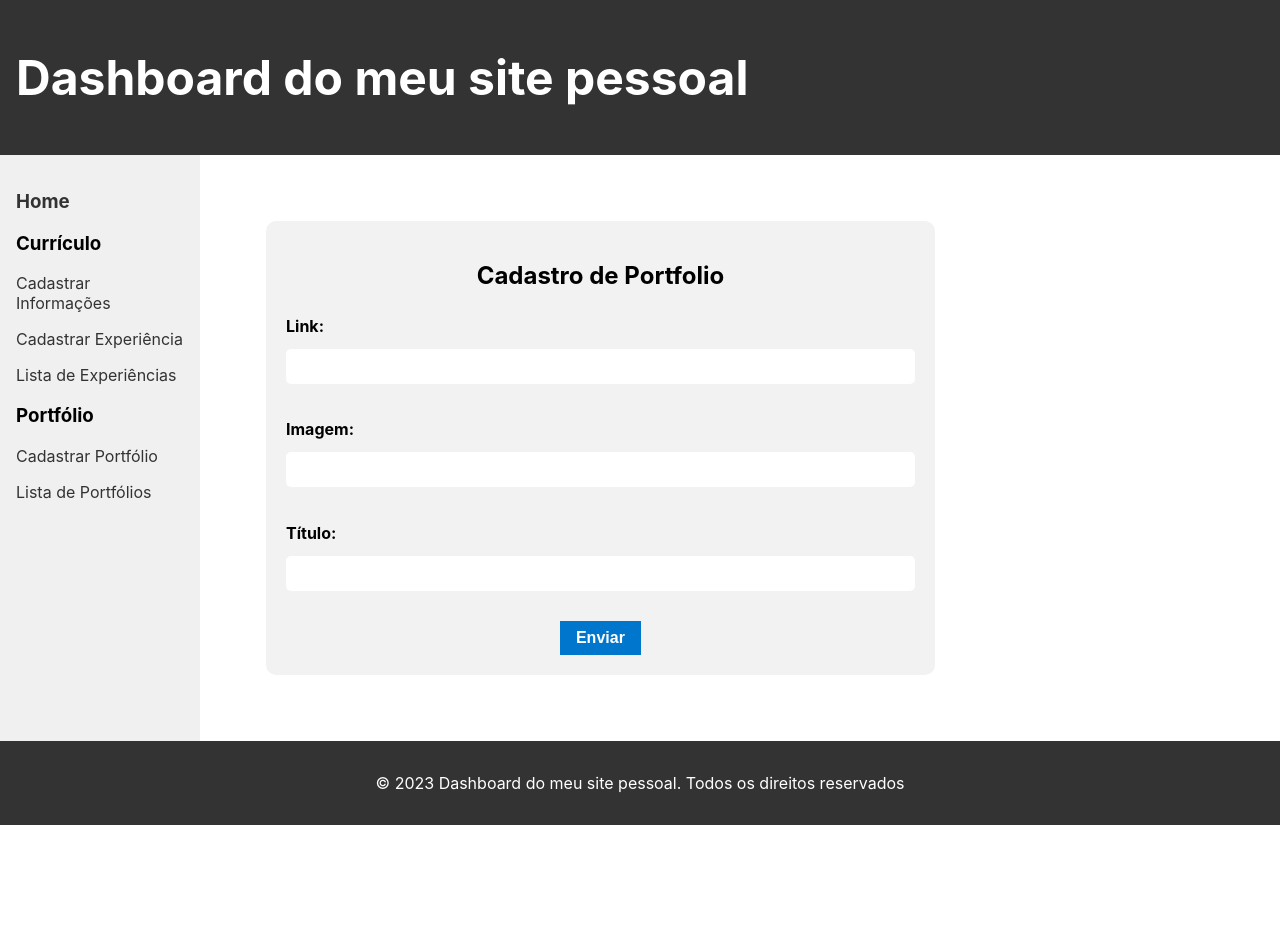
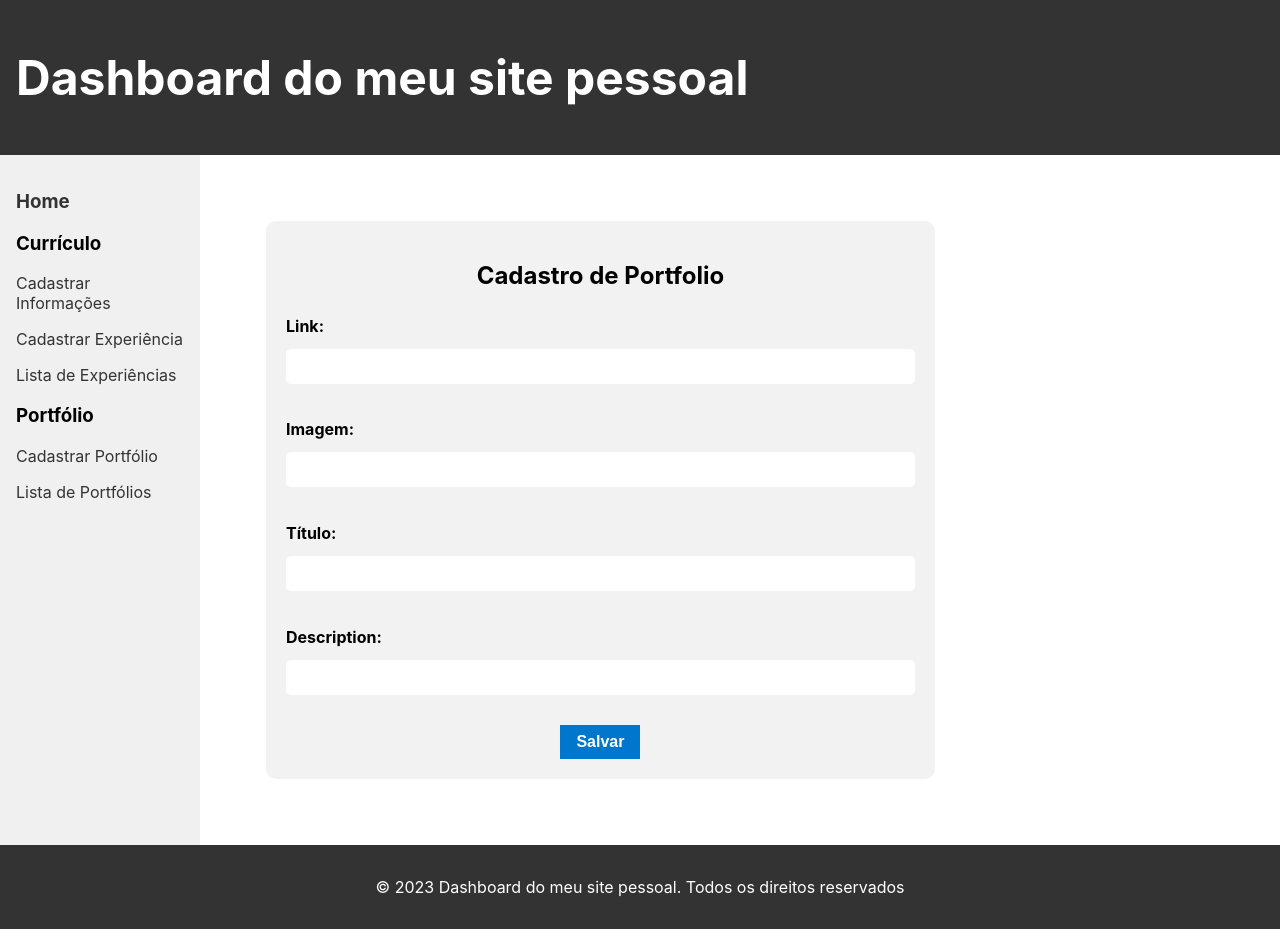
Before and after one commit to renanhenriquedev/type-project, a React (Vite) app: page /portfolio/cadastro in a window 1280 px wide. Before the commit the page ends 825 px from the top, so only its background shows below. Built offline with nearby package versions, Linux system fonts and the light colour scheme.

Commit message:
feat ListaPortfolio and CadastrarPortfolio integration with db

```diff
--- a/src/database/db.json
+++ b/src/database/db.json
@@ -18,5 +18,20 @@
       "anoFim": "202"
     }
   ],
-  "portfolio": []
+  "portfolio": [
+    {
+      "id": 1,
+      "link": "sadas",
+      "image": "dasa",
+      "title": "ads",
+      "description": "das"
+    },
+    {
+      "id": 3,
+      "link": "teste 3",
+      "image": "teste 3",
+      "title": "teste 3",
+      "description": "teste 3"
+    }
+  ]
 }
--- a/src/pages/portfolio/CadastrarPortfolio/CadastrarPortfolio.tsx
+++ b/src/pages/portfolio/CadastrarPortfolio/CadastrarPortfolio.tsx
@@ -4,46 +4,54 @@ import styles from './CadastrarPortfolio.module.css'
 
 import { Formik, Form, Field, ErrorMessage } from 'formik'
 
-
 import * as Yup from 'yup'
 import Input from '../../../components/forms/Input';
 
-interface FormValues {
-    link: string;
-    image: string;
-    title: string;
-}
+import { Portfolio, createOrUpdatePortfolio } from '../../../services/portfolioService';
+import { useNavigate, useLocation } from 'react-router-dom';
 
-const initialValues: FormValues = {
+const CadastrarPortfolio: React.FC = () => {
+
+    const navigate = useNavigate();
+    const location = useLocation()
+    const portfolio = location.state as Portfolio;
+
+
+    const initialValues: Portfolio = {
+        id: 0,
         link: '',
         image: '',
-    title: ''
+        title: '',
+        description: ''
     };
 
     const validationSchema = Yup.object().shape({
         link: Yup.string().required('Campo obrigatório'),
         image: Yup.string().required('Campo obrigatório'),
-    title: Yup.string().required('Campo obrigatório')
+        title: Yup.string().required('Campo obrigatório'),
+        description: Yup.string().required('Campo obrigatório')
     })
 
 
-const CadastrarPortfolio: React.FC = () => {
-
-    const onSubmit = (
-        values: FormValues,
-        { resetForm }: { resetForm: () => void }
-    ) => {
-        // Lógica de envio para o backend
+    const onSubmit = async (values: Portfolio, { resetForm }: { resetForm: () => void }) => {
+        try {
+            await createOrUpdatePortfolio(values);
             console.log(values);
+            navigate('/portfolio/lista')
             resetForm();
             alert("Formulário enviado com sucesso")
+        } catch (error) {
+            console.log(error);
+            alert("Ocorreu um erro ao enviar o formulário")
+        }
+
 
     }
 
     return (
         <div className={styles.formWrapper}>
             <Formik
-                initialValues={initialValues}
+                initialValues={portfolio || initialValues}
                 validationSchema={validationSchema}
                 onSubmit={onSubmit}
             >
@@ -71,8 +79,14 @@ const CadastrarPortfolio: React.FC = () => {
                             errors={errors.title}
                             touched={touched.title}
                         />
+                           <Input
+                            label='Description'
+                            name='description'
+                            errors={errors.description}
+                            touched={touched.description}
+                        />
 
-                        <button type='submit' className={styles.button}>Enviar</button>
+                        <button type='submit' className={styles.button}>Salvar</button>
 
                     </Form>
                 )}
--- a/src/pages/portfolio/ListaPortfolio/ListaPortfolio.tsx
+++ b/src/pages/portfolio/ListaPortfolio/ListaPortfolio.tsx
@@ -1,41 +1,45 @@
-import React, { useState } from "react";
+import React, { useEffect, useState } from "react";
 
 import styles from './ListaPorfolio.module.css'
 import { number } from "yup";
+import { deletePortfolio, getPortfolios, Portfolio} from "../../../services/portfolioService";
+import { useLocation, useNavigate } from "react-router-dom";
 
-    interface Portfolio {
-        link: string;
-        image: string;
-        title: string;
+
+
+const ListaPortfolio: React.FC = () => {
+
+    const navigate = useNavigate();
+
+    const [portfolio, setPortfolio] = React.useState<Portfolio[]>([]);
+
+    const fetchPortfolio = async () => {
+        try {
+            const portfolio = await getPortfolios();
+            setPortfolio(portfolio);
+        } catch (error) {
+            console.log('Erro ao buscar experiências', error);
+        }
+    };
+
+    useEffect(() => {
+        fetchPortfolio();
+    }, [])
+
+
+    const handleEdit = (portfolio: Portfolio) => {
+        navigate('/portfolio/cadastro', { state: portfolio })
     }
 
+    const handleDelete = async (id: number) => {
+        try {
+            await deletePortfolio(id)
+            fetchPortfolio();
+            alert('Portfolio excluído com sucesso!')
+        } catch (error) {
+            console.log('Erro ao excluir a experiência');
 
-    const ListaPortfolio: React.FC = () => {
-
-        const [portfolio, setPortfolio] = useState<Portfolio[]> ([
-            {
-                link: "https: //pixelart-project.surge.sh/",
-                image: "https://github.com/renanhenriquedev/portfolio-react/blob/main/src/imagens/pixel-art.png?raw=true",
-            title: 'Projeto 1'
-        },
-        {
-            link: "https://github.com/renanhenriquedev/to-do-list",
-            image: "https://github.com/renanhenriquedev/portfolio-react/blob/main/src/imagens/list.png?raw=true",
-            title: 'Projeto 2'
-        },
-        {
-            link: "https://github.com/renanhenriquedev/hamburger-shop",
-            image: "https://github.com/renanhenriquedev/portfolio-react/blob/main/src/imagens/burguer.png?raw=true ",
-            title: 'Projeto 3'
         }
-    ]);
-
-    const handleEdit = (index: number) => {
-        // Lógica para lidar com a edição do item de indíce index
-    }
-
-    const handleDelete = (index: number) => {
-        setPortfolio(portfolio.filter((_, i) => i !== index));
     }
     return (
         <table className={styles.table}>
@@ -45,6 +49,7 @@ import { number } from "yup";
                     <th>Imagem</th>
                     <th>Link</th>
                     <th>Ações</th>
+                    <th>Descrição</th>
                 </tr>
             </thead>
             <tbody>
@@ -54,9 +59,10 @@ import { number } from "yup";
                         <td><img src={itemPortfolio.image} alt={itemPortfolio.title} className={styles.image} ></img></td>
                         <td><a href={itemPortfolio.link} target="_blank" rel='noreferrer'> {itemPortfolio.link}</a></td>
                         <td>
-                            <button onClick={() => handleEdit(index)}>Editar</button>
-                            <button onClick={() => handleDelete(index)}>Excluir</button>
+                            <button onClick={() => handleEdit(itemPortfolio)}>Editar</button>
+                            <button onClick={() => handleDelete(itemPortfolio.id)}>Excluir</button>
                         </td>
+                        <td>{itemPortfolio.description}</td>
                     </tr>
                 ))}
             </tbody>
--- /dev/null
+++ b/src/services/portfolioService.ts
@@ -0,0 +1,42 @@
+import api from './api'
+
+export interface Portfolio {
+    id: number;
+    link: string;
+    image: string;
+    title: string;
+    description: string;
+}
+
+export const createPortfolio = async (portfolio: Portfolio) => {
+    const response = await api.post ('/portfolio', portfolio);
+    return response.data
+}
+
+export const getPortfolios = async () => {
+    const response = await api.get('/portfolio')
+    return response.data
+}
+
+export const getPortfolioById = async (id: number) => {
+    const response = await api.get(`/portfolio/${id}`);
+    return response.data;
+}
+
+export const updatePortfolio = async (portfolio: Portfolio) => {
+    const response = await api.put(`/portfolio/${portfolio.id}`, portfolio)
+    return response.data
+}
+
+export const deletePortfolio = async (id: number) => {
+    const response = await api.delete(`/portfolio/${id}`);
+    return response.data
+}
+
+export const createOrUpdatePortfolio  = async (portfolio: Portfolio) => {
+    if (portfolio.id === 0) {
+        return await createPortfolio(portfolio);
+    } else {
+        return await updatePortfolio(portfolio);
+    }
+}
```
Also changed, not shown: src/pages/portfolio/ListaPortfolio/ListaPorfolio.module.css (line endings or trailing spaces). Lines whose indentation alone changed are shown as unchanged.
